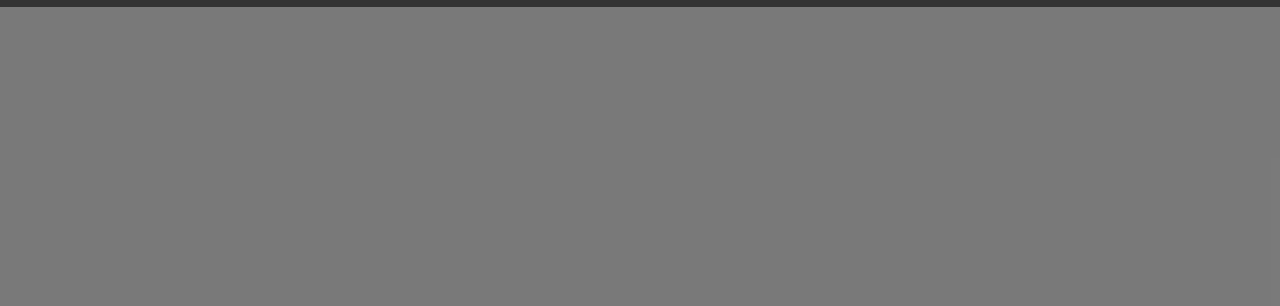
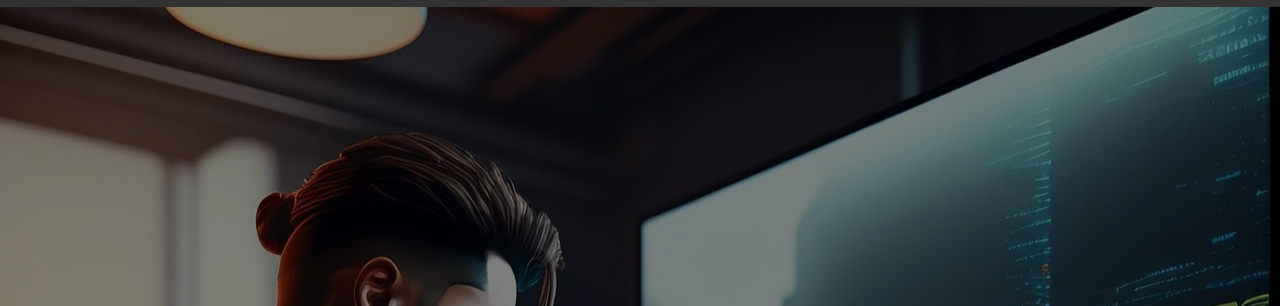
Before and after one commit to tristangenet/P12---Portfolio, a plain HTML site: page index.html in a window 1280 px wide. Shown: the part 97-403 px from the top of the page. Drawn offline with Linux system fonts and the light colour scheme.

Commit message:
Update styles.css

```diff
--- a/css/styles.css
+++ b/css/styles.css
@@ -67,7 +67,7 @@ section {
 }
 
 section#accueil {
-    background: url('assets/images/banner.webp') no-repeat center center/cover;
+    background: url('../assets/images/banner.webp') no-repeat center center/cover;
     height: 100vh;
     color: white;
     display: flex;
```
